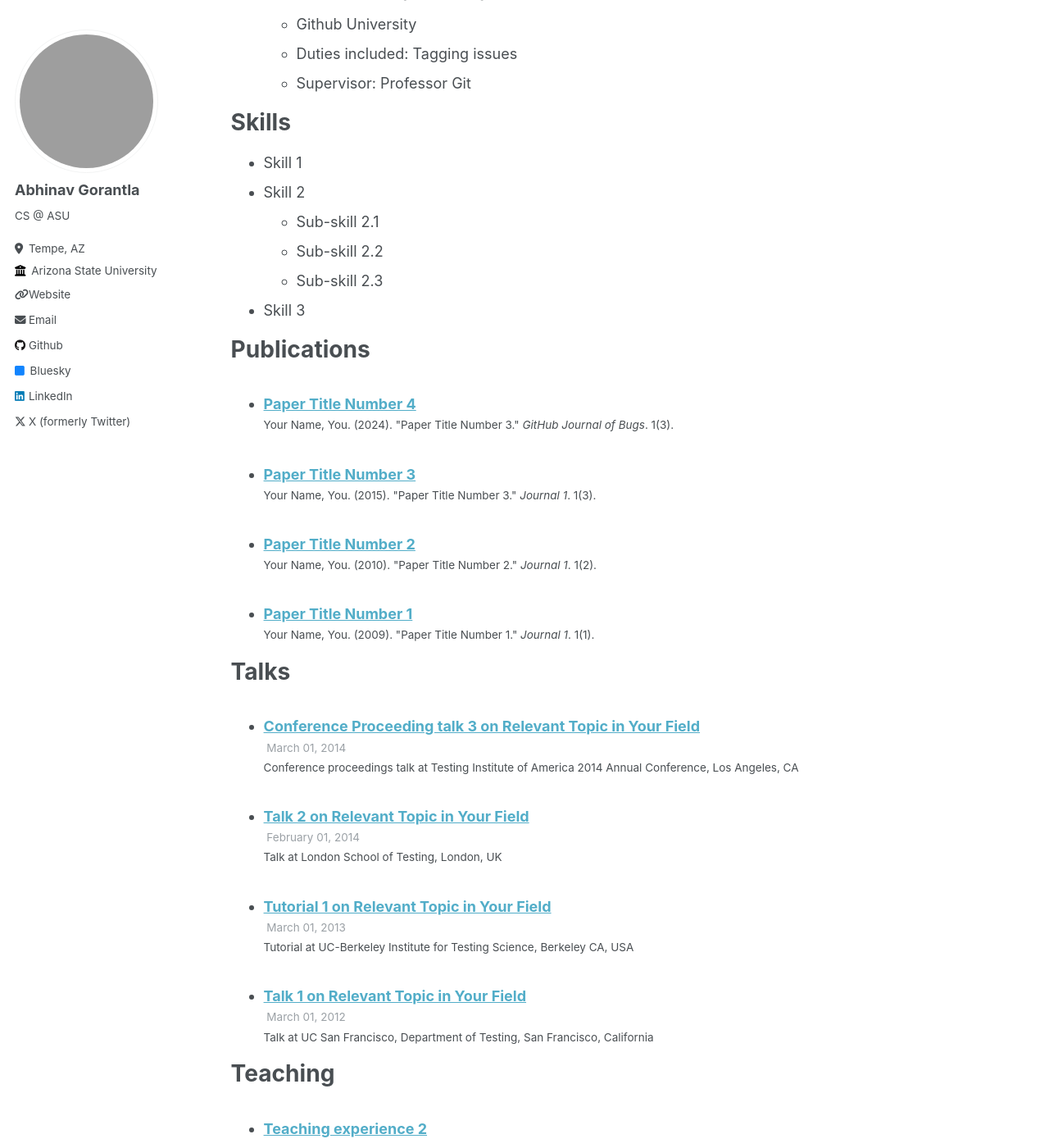
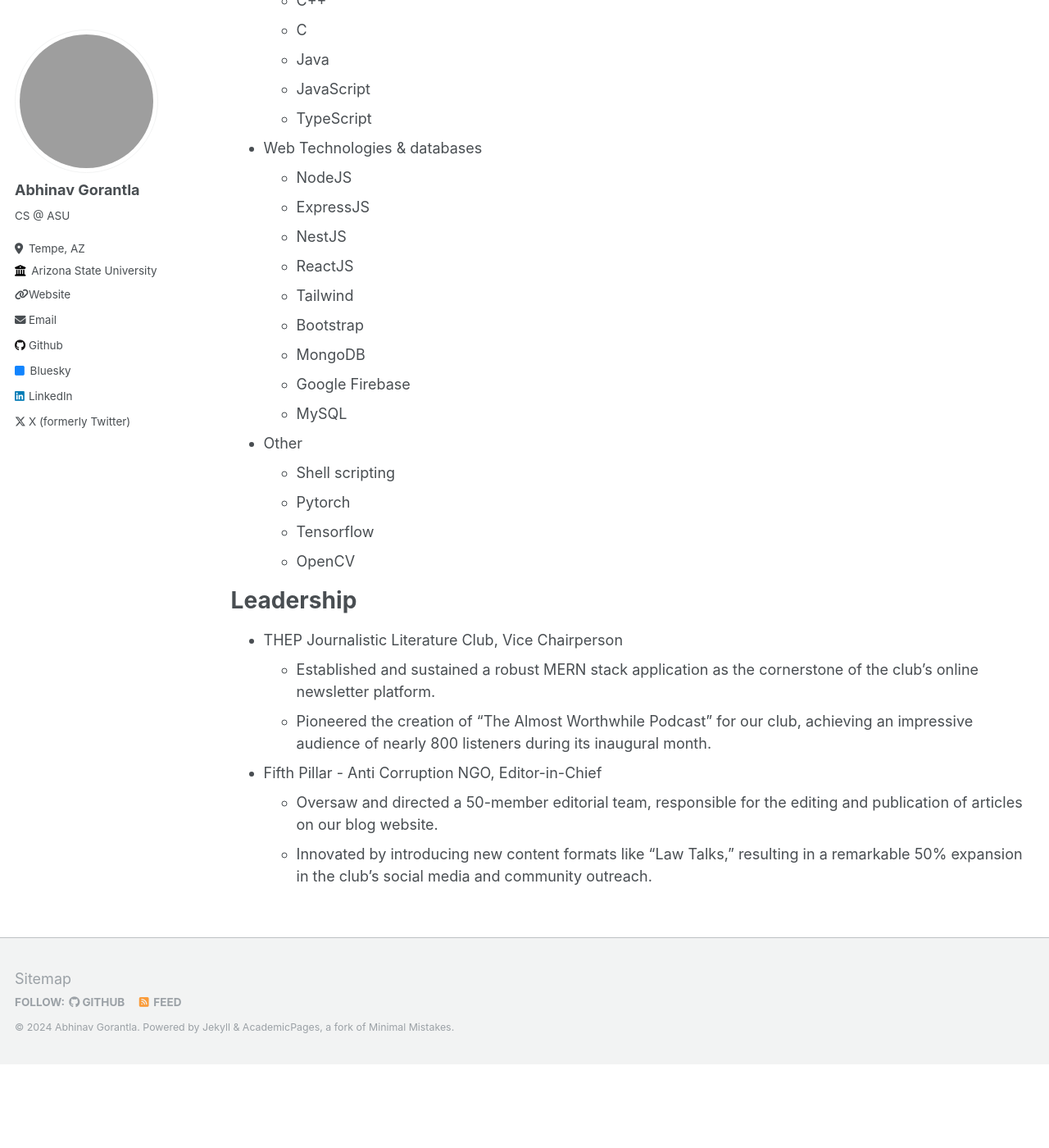
Before and after one commit to AbhinavGor/abhinavgor.github.io, a Jekyll site: the page built from _pages/cv.md, in a window 1280 px wide and 1400 px high, scrolled down 689 px. Shown: the whole window at 82% size. Built offline with Jekyll 4.4.1, drawn with Linux system fonts in a browser that asks for light colours; after the commit the page ends 1987 px from its top, so only the background shows below that; some of the changed text lies outside the part shown; grey boxes are pictures that could not be loaded.

Commit message:
Added CV:

```diff
--- a/_data/navigation.yml
+++ b/_data/navigation.yml
@@ -18,5 +18,5 @@ main:
   - title: "CV"
     url: /cv/
 
-  - title: "Guide"
-    url: /markdown/
+  # - title: "Guide"
+  #   url: /markdown/
--- a/_pages/cv.md
+++ b/_pages/cv.md
@@ -11,54 +11,46 @@ redirect_from:
 
 Education
 ======
-* Ph.D in Version Control Theory, GitHub University, 2018 (expected)
-* M.S. in Jekyll, GitHub University, 2014
-* B.S. in GitHub, GitHub University, 2012
+* M.S. in Computer Science, [Arizona State University](https://scai.engineering.asu.edu/), 2025 (expected)
+* B.Tech. in Computer Science and Engineering, [Vellore Institute of Technology](https://vit.ac.in/), 2023
 
 Work experience
 ======
-* Spring 2024: Academic Pages Collaborator
-  * Github University
-  * Duties includes: Updates and improvements to template
-  * Supervisor: The Users
-
-* Fall 2015: Research Assistant
-  * Github University
-  * Duties included: Merging pull requests
-  * Supervisor: Professor Hub
-
-* Summer 2015: Research Assistant
-  * Github University
-  * Duties included: Tagging issues
-  * Supervisor: Professor Git
+* April 2022 – June 2023: SDE Intern at Webknot Technologies Pvt. Ltd.
+  * Revamped API endpoints within the Palette project, achieving a notable 30% reduction in response times.
+  * Engineered a custom plugin for Sisense BI software, enabling the seamless display of geojson data on a GeoJSON layer atop maps rendered via DeckGL.
+  * Fine-tuned data flow for the DeckGL plugin within Sisense by elevating the efficiency of JAQL queries, ensuring a smoother and more responsive user experience.
 
 Skills
 ======
-* Skill 1
-* Skill 2
-  * Sub-skill 2.1
-  * Sub-skill 2.2
-  * Sub-skill 2.3
-* Skill 3
+* Programming
+  * Python
+  * C++
+  * C
+  * Java
+  * JavaScript
+  * TypeScript
+* Web Technologies & databases
+  * NodeJS
+  * ExpressJS
+  * NestJS
+  * ReactJS
+  * Tailwind
+  * Bootstrap
+  * MongoDB
+  * Google Firebase
+  * MySQL
+* Other
+  * Shell scripting
+  * Pytorch
+  * Tensorflow
+  * OpenCV
 
-Publications
+Leadership
 ======
-  <ul>{% for post in site.publications reversed %}
-    {% include archive-single-cv.html %}
-  {% endfor %}</ul>
-
-Talks
-======
-  <ul>{% for post in site.talks reversed %}
-    {% include archive-single-talk-cv.html  %}
-  {% endfor %}</ul>
-
-Teaching
-======
-  <ul>{% for post in site.teaching reversed %}
-    {% include archive-single-cv.html %}
-  {% endfor %}</ul>
-
-Service and leadership
-======
-* Currently signed in to 43 different slack teams
+* THEP Journalistic Literature Club, Vice Chairperson
+  * Established and sustained a robust MERN stack application as the cornerstone of the club's online newsletter platform.
+  * Pioneered the creation of "The Almost Worthwhile Podcast" for our club, achieving an impressive audience of nearly 800 listeners during its inaugural month.
+* Fifth Pillar - Anti Corruption NGO, Editor-in-Chief
+  * Oversaw and directed a 50-member editorial team, responsible for the editing and publication of articles on our blog website.
+  * Innovated by introducing new content formats like "Law Talks," resulting in a remarkable 50% expansion in the club's social media and community outreach.
```
